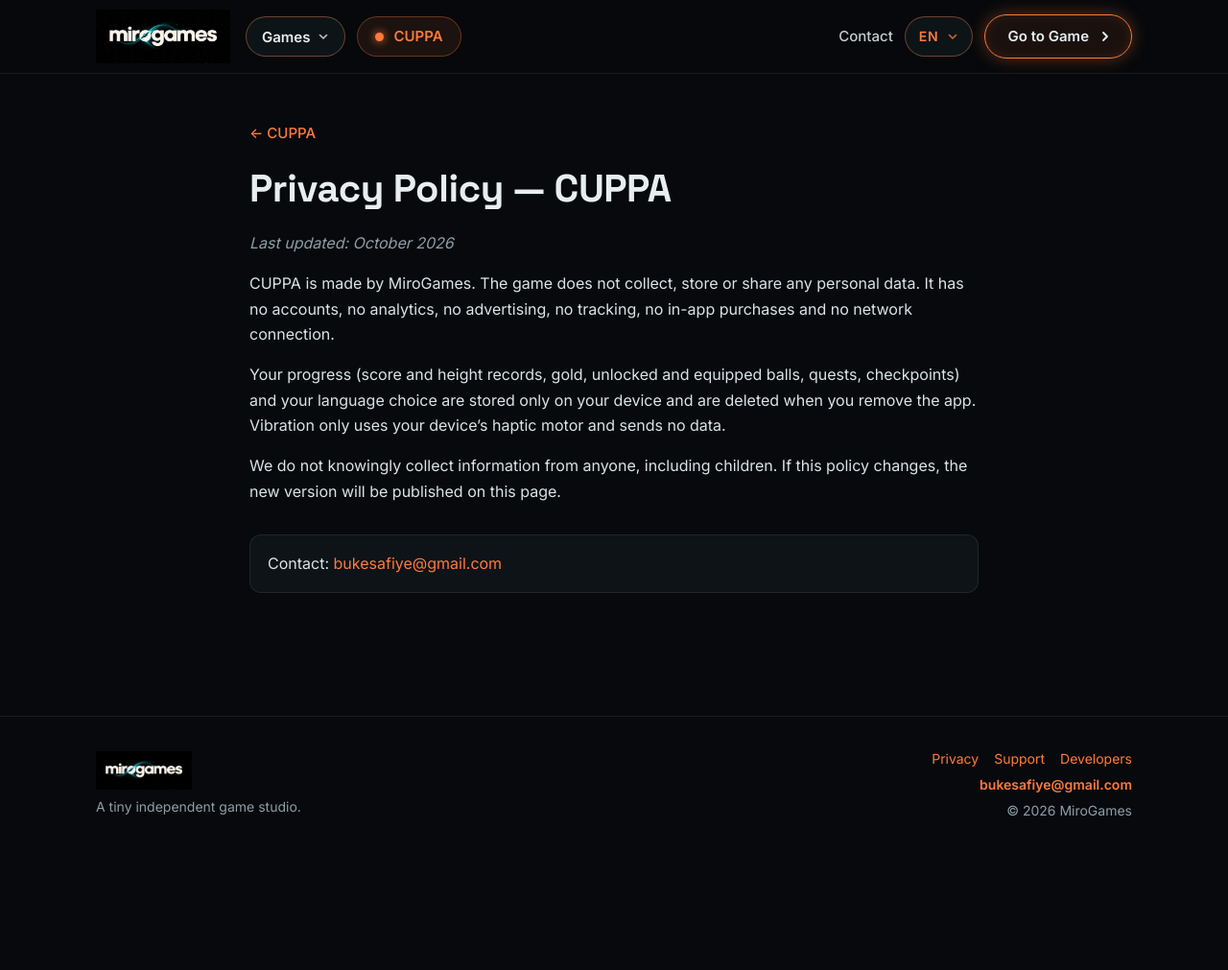
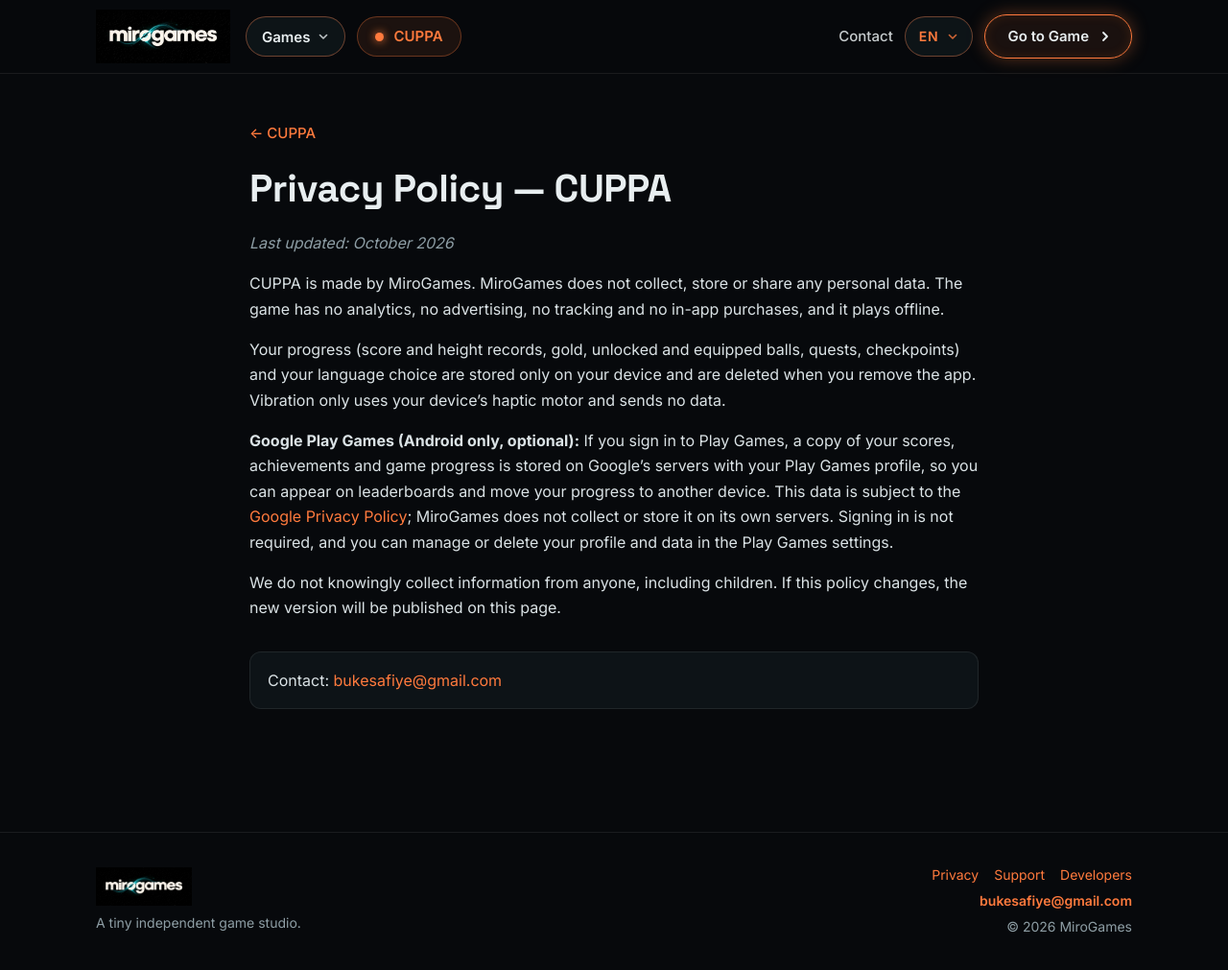
Before and after one commit to bukesafiye/bukesafiye.github.io, a Jekyll site: the page built from Store/cuppa/privacy.md, in a window 1280 px wide and 1018 px high. Shown: the top 1011 px of the window at 96% size. Built offline with Jekyll 4.4.1, drawn with Linux system fonts in a browser that asks for light colours; our own code applies the rules of GitHub Pages for plain Markdown files.

Commit message:
CUPPA privacy: optional Google Play Games (scores, achievements, cloud save)
Co-Authored-By: Claude Opus 5.5 <noreply@anthropic.com>

```diff
--- a/Store/cuppa/privacy.md
+++ b/Store/cuppa/privacy.md
@@ -10,9 +10,11 @@ back_en: CUPPA
 
 *Son güncelleme: Ekim 2026*
 
-CUPPA, MiroGames tarafından geliştirilmiştir. Oyun hiçbir kişisel veri toplamaz, saklamaz veya paylaşmaz. Oyunda hesap, analiz, reklam, takip, uygulama içi satın alma ve internet bağlantısı yoktur.
+CUPPA, MiroGames tarafından geliştirilmiştir. MiroGames hiçbir kişisel veri toplamaz, saklamaz veya paylaşmaz. Oyunda analiz, reklam, takip ve uygulama içi satın alma yoktur; oyun internetsiz oynanır.
 
 İlerlemen (puan ve yükseklik rekorları, altın, açılan ve seçili toplar, görevler, kontrol noktaları) ve dil tercihin yalnızca cihazında tutulur ve uygulamayı sildiğinde kaldırılır. Titreşim yalnızca cihazındaki titreşim motorunu kullanır; hiçbir veri göndermez.
+
+**Google Play Oyunlar (yalnızca Android, isteğe bağlı):** Play Oyunlar'da oturum açarsan skorların, başarıların ve oyun ilerlemenin bir yedeği Play Oyunlar profilinle birlikte Google'ın sunucularında saklanır. Böylece skor tablolarında yer alabilir ve ilerlemeni başka bir cihaza taşıyabilirsin. Bu veriler [Google Gizlilik Politikası](https://policies.google.com/privacy)'na tabidir; MiroGames bu verileri kendi sunucularında toplamaz veya saklamaz. Oturum açmak zorunlu değildir; Play Oyunlar ayarlarından profilini ve verilerini yönetebilir veya silebilirsin.
 
 Çocuklar dahil hiç kimseden bilerek bilgi toplamayız. Bu politika değişirse yeni hâli bu sayfada yayınlanır.
 
@@ -24,9 +26,11 @@ CUPPA, MiroGames tarafından geliştirilmiştir. Oyun hiçbir kişisel veri topl
 
 *Last updated: October 2026*
 
-CUPPA is made by MiroGames. The game does not collect, store or share any personal data. It has no accounts, no analytics, no advertising, no tracking, no in-app purchases and no network connection.
+CUPPA is made by MiroGames. MiroGames does not collect, store or share any personal data. The game has no analytics, no advertising, no tracking and no in-app purchases, and it plays offline.
 
 Your progress (score and height records, gold, unlocked and equipped balls, quests, checkpoints) and your language choice are stored only on your device and are deleted when you remove the app. Vibration only uses your device's haptic motor and sends no data.
+
+**Google Play Games (Android only, optional):** If you sign in to Play Games, a copy of your scores, achievements and game progress is stored on Google's servers with your Play Games profile, so you can appear on leaderboards and move your progress to another device. This data is subject to the [Google Privacy Policy](https://policies.google.com/privacy); MiroGames does not collect or store it on its own servers. Signing in is not required, and you can manage or delete your profile and data in the Play Games settings.
 
 We do not knowingly collect information from anyone, including children. If this policy changes, the new version will be published on this page.
 
```
